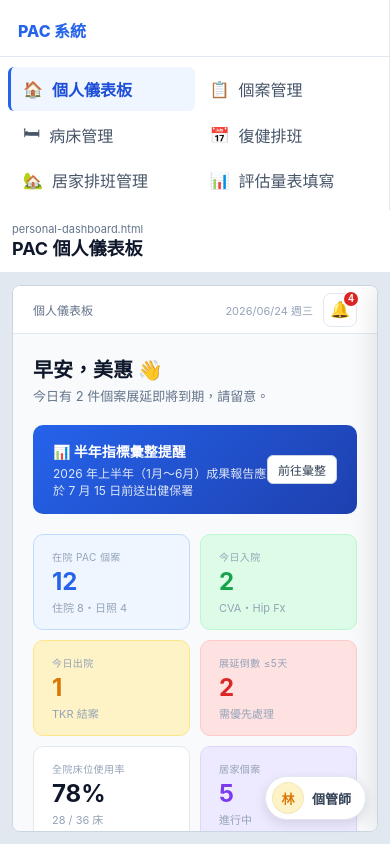
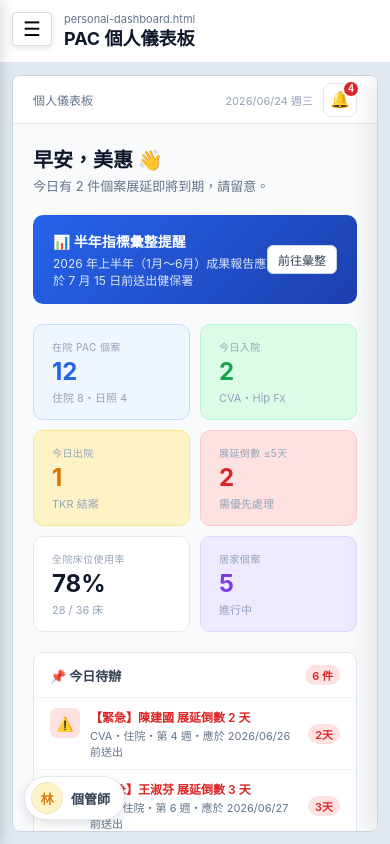
Before and after one commit to GuaguaMing/pac-uxi, a React (Vite) app: page / in a window 390 px wide. Built offline with nearby package versions, Linux system fonts and the light colour scheme.

Commit message:
0629-側邊欄修正

```diff
--- a/src/components/AppSidebar.jsx
+++ b/src/components/AppSidebar.jsx
@@ -1,34 +1,60 @@
+import { useState } from 'react';
 import { usePageContext } from '../context/PageContext';
 
 export function AppSidebar() {
-  const { activeId, pages, setActiveId, showMap, toggleMap } = usePageContext();
+  const { activeId, pages, setActiveId } = usePageContext();
+  const [isOpen, setIsOpen] = useState(false);
+
+  const toggleSidebar = () => setIsOpen((prev) => !prev);
 
   return (
-    <aside className="app-sidebar">
+    <>
+      {/* 🍔 手機版漢堡按鈕 */}
+      <button
+        className="hamburger-toggle-btn"
+        type="button"
+        onClick={toggleSidebar}
+        aria-label="打開選單"
+      >
+        ☰
+      </button>
+
+      {/* 側邊欄主體 */}
+      <aside className={`app-sidebar ${isOpen ? 'mobile-open' : ''}`}>
         <div className="brand">
           <div className="brand-title">PAC 系統</div>
+          {/* ✕ 關閉按鈕 */}
+          <button
+            className="sidebar-close-btn"
+            type="button"
+            onClick={() => setIsOpen(false)}
+            aria-label="關閉選單"
+          >
+            ✕
+          </button>
         </div>
 
+        {/* 導覽連結區塊 */}
         <nav className="app-nav" aria-label="PAC pages">
           {pages.map((page) => (
             <button
               key={page.id}
               className={`nav-button ${activeId === page.id ? 'active' : ''}`}
               type="button"
-            onClick={() => setActiveId(page.id)}
+              onClick={() => {
+                setActiveId(page.id);
+                setIsOpen(false); // 點擊後自動關閉選單
+              }}
             >
-            <span>{page.icon}</span>
-            <span>{page.label}</span>
+              <span className="nav-icon">{page.icon}</span>
+              <span className="nav-label">{page.label}</span>
             </button>
           ))}
         </nav>
+      </aside>
 
-      {/*
-
-      <button className="map-toggle" type="button" onClick={toggleMap}>
-        {showMap ? '隱藏拆解清單' : '查看拆解清單'}
-      </button>
-      */}
-    </aside>
+      {/* 點擊旁邊空白處關閉選單 */}
+      {isOpen && <div className="sidebar-overlay" onClick={() => setIsOpen(false)} />}
+    </>
   );
 }
--- a/src/styles/global.css
+++ b/src/styles/global.css
@@ -209,46 +209,193 @@ button {
   background: #ffffff;
 }
 
+/* ==================== 1. 預設/電腦版樣式：把手機專用按鈕徹底隱藏 ==================== */
+.hamburger-toggle-btn,
+.sidebar-close-btn {
+  display: none !important;
+  /* 👈 強制在電腦版大畫面完全隱藏，消滅殘留 */
+}
+
+/* ==================== 2. RWD 全自動響應式樣式 (統一斷點 860px) ==================== */
 @media (max-width: 860px) {
+
+  /* 調整整體外殼結構，讓主畫面不再被原本的側邊欄空間推擠 */
   .app-shell {
     flex-direction: column;
   }
 
-  .app-sidebar {
-    width: 100%;
-    min-width: 0;
-    max-height: 210px;
+  /* 1. 🌟 點亮並顯示左上角漢堡按鈕 🌟 */
+  .hamburger-toggle-btn {
+    display: flex !important;
+    /* 👈 關鍵：用 !important 強制覆蓋外層的隱藏設定 */
+    align-items: center;
+    justify-content: center;
+    position: fixed;
+    top: 12px;
+    left: 12px;
+    font-size: 20px;
+    padding: 4px 10px;
+    height: 34px;
+    background: #ffffff;
+    border: 1px solid #ddd;
+    border-radius: 4px;
+    cursor: pointer;
+    z-index: 999;
+    box-shadow: 0 2px 6px rgba(0, 0, 0, 0.1);
   }
 
-  .app-nav {
-    display: grid;
-    grid-template-columns: repeat(2, minmax(0, 1fr));
+  /* 2. 側邊欄頂部品牌區與關閉按鈕 */
+  .brand {
+    display: flex;
+    justify-content: space-between;
+    align-items: center;
+    width: 100%;
+    padding: 16px;
+    box-sizing: border-box;
+    border-bottom: 1px solid #eee;
   }
 
+  .sidebar-close-btn {
+    display: block !important;
+    /* 👈 關鍵：在手機版顯示關閉按鈕 */
+    background: none;
+    border: none;
+    font-size: 22px;
+    cursor: pointer;
+    color: #888;
+    padding: 4px 8px;
+  }
+
+  /* 3. 側邊欄主體變更為「側滑抽屜」，徹底廢除舊的 width: 100% 壓頂設定 */
+  .app-sidebar {
+    position: fixed;
+    top: 0;
+    left: -280px;
+    /* 👈 預設隱藏在螢幕左側外面 */
+    width: 280px;
+    height: 100vh;
+    max-height: none !important;
+    /* 👈 強制清除舊有的 210px 高度限制 */
+    background-color: #ffffff;
+    z-index: 1000;
+    transition: left 0.3s ease;
+    box-shadow: 2px 0 12px rgba(0, 0, 0, 0.15);
+    display: flex;
+    flex-direction: column;
+    /* 垂直排列 */
+  }
+
+  /* 當 React 狀態 isOpen 為 true 時滑出 */
+  .app-sidebar.mobile-open {
+    left: 0;
+  }
+
+  /* 4. 導覽按鈕區：強制垂直單排排列，徹底取消舊的 grid 網格 */
+  .app-nav {
+    display: flex !important;
+    flex-direction: column !important;
+    /* 👈 強制直向一筆畫排列 */
+    width: 100% !important;
+    padding: 8px 12px !important;
+    box-sizing: border-box;
+    gap: 8px;
+  }
+
+  /* 導覽按鈕本身樣式修正 */
+  .nav-button {
+    display: flex !important;
+    align-items: center !important;
+    justify-content: flex-start !important;
+    /* 👈 讓圖示與文字靠左對齊 */
+    width: 100% !important;
+    padding: 12px 16px !important;
+    box-sizing: border-box;
+    border-radius: 8px;
+    border: none;
+    background: transparent;
+  }
+
+  /* 主工作區頂部留白微調 */
   .workspace-topbar {
     height: auto;
-    padding: 12px;
+    padding: 12px 12px 12px 64px !important;
+    /* 👈 左邊留白 64px，幫漢堡按鈕留位置，不蓋到字 */
+  }
+
+  /* 5. 黑色半透明背景遮罩 */
+  .sidebar-overlay {
+    position: fixed;
+    top: 0;
+    left: 0;
+    width: 100vw;
+    height: 100vh;
+    background: rgba(0, 0, 0, 0.4);
+    z-index: 998;
   }
 }
 
+
 /* ── Role Avatars ── */
-.av-mgr { background: #fef3c7; color: #d97706; }
-.av-sup { background: #ede9fe; color: #7c3aed; }
-.av-pt { background: #eff6ff; color: #2563eb; }
-.av-ot { background: #fce7f3; color: #9d174d; }
-.av-st { background: #dcfce7; color: #16a34a; }
-.av-nur { background: #ccfbf1; color: #0d9488; }
-.av-doc { background: #fef3c7; color: #92400e; }
-.av-pha { background: #ede9fe; color: #7c3aed; }
-.av-nut { background: #dcfce7; color: #16a34a; }
-.av-adm { background: #f1f5f9; color: #475569; }
-.av-it { background: rgba(37, 99, 235, 0.7); color: #ffffff; }
+.av-mgr {
+  background: #fef3c7;
+  color: #d97706;
+}
+
+.av-sup {
+  background: #ede9fe;
+  color: #7c3aed;
+}
+
+.av-pt {
+  background: #eff6ff;
+  color: #2563eb;
+}
+
+.av-ot {
+  background: #fce7f3;
+  color: #9d174d;
+}
+
+.av-st {
+  background: #dcfce7;
+  color: #16a34a;
+}
+
+.av-nur {
+  background: #ccfbf1;
+  color: #0d9488;
+}
+
+.av-doc {
+  background: #fef3c7;
+  color: #92400e;
+}
+
+.av-pha {
+  background: #ede9fe;
+  color: #7c3aed;
+}
+
+.av-nut {
+  background: #dcfce7;
+  color: #16a34a;
+}
+
+.av-adm {
+  background: #f1f5f9;
+  color: #475569;
+}
+
+.av-it {
+  background: rgba(37, 99, 235, 0.7);
+  color: #ffffff;
+}
 
 /* ── Role Switcher Container & FAB ── */
 .role-switcher-container {
   position: fixed;
   bottom: 24px;
-  right: 24px;
+  left: 24px;
   z-index: 9999;
   display: flex;
   flex-direction: column;
@@ -320,6 +467,7 @@ button {
     transform: scale(0.92) translateY(12px);
     opacity: 0;
   }
+
   100% {
     transform: scale(1) translateY(0);
     opacity: 1;
```
Lines whose indentation alone changed are shown as unchanged.
